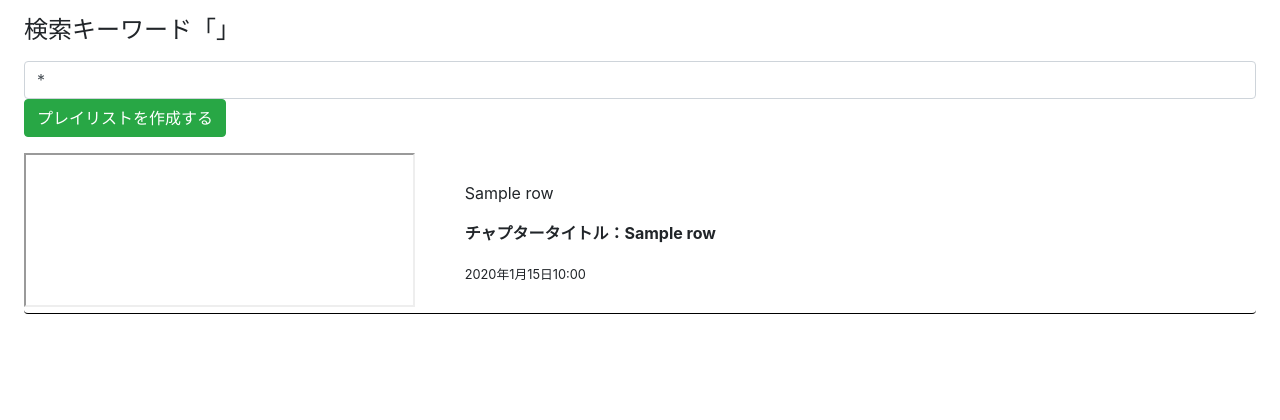
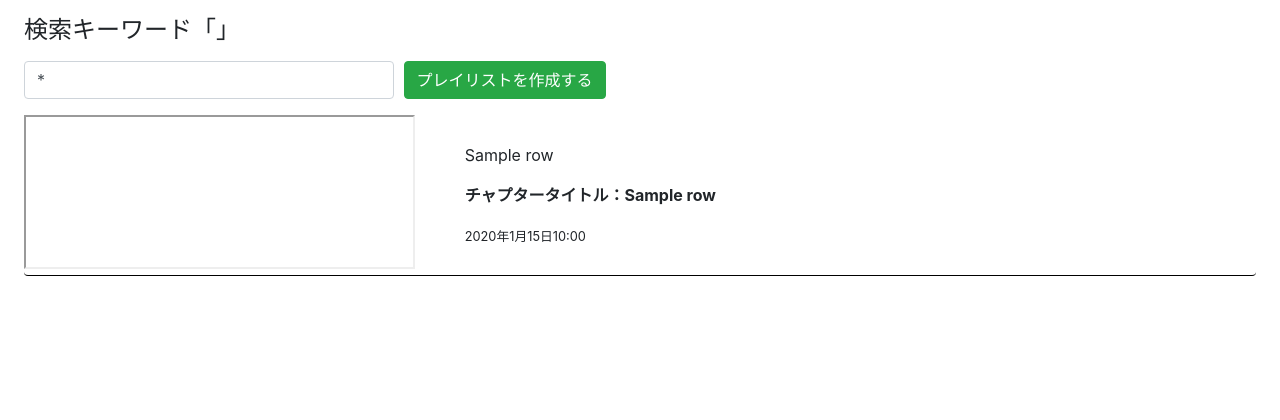
Before and after one commit to hirolibe/django-get-chapter, a Django app: template app/templates/app/keyword.html in a window 1280 px wide. Shown: the top 420 px of the page. Run offline with Django 4.2, Linux system fonts and the light colour scheme; tables that the repository leaves empty hold one stand-in row (values such as "Sample post"); the template is opened without the code that fills it: values that come from a table or form of the project are taken from there, most other values are stand-ins (such as "Sample title", 1, 10 or a date in 2020); some libraries are stand-ins or nearby versions.

Commit message:
layout change

```diff
--- a/app/templates/app/keyword.html
+++ b/app/templates/app/keyword.html
@@ -10,8 +10,8 @@
       <input type="text" class="form-control" style="display: none;" value="{{ form.items_count.value }}">
       <input type="text" class="form-control" style="display: none;" value="{{ form.search_start.value }}">
       <input type="text" class="form-control" style="display: none;" value="{{ form.search_end.value }}">
-      <div class="mb-3">
-        <input type="text" class="form-control" value="{{ form.my_channel_id.value }}" placeholder="自分のチャンネルID" style="line-height: 38px; display: inline-block;">
+      <div class="mb-3" style="display: flex;">
+        <input type="text" class="form-control" value="{{ form.my_channel_id.value }}" placeholder="自分のチャンネルID" style="line-height: 38px; width: 30%; margin-right: 10px;">
         <button class="btn btn-success" type="submit">プレイリストを作成する</button>
       </div>
     </form>
```
